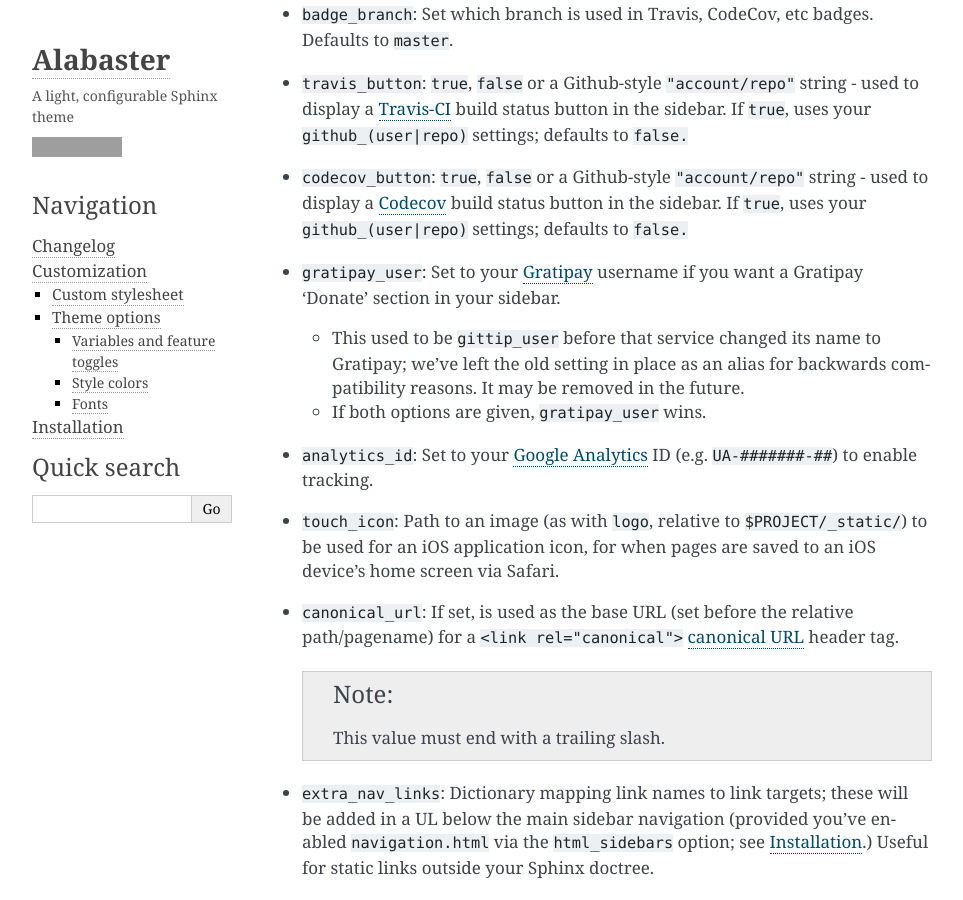
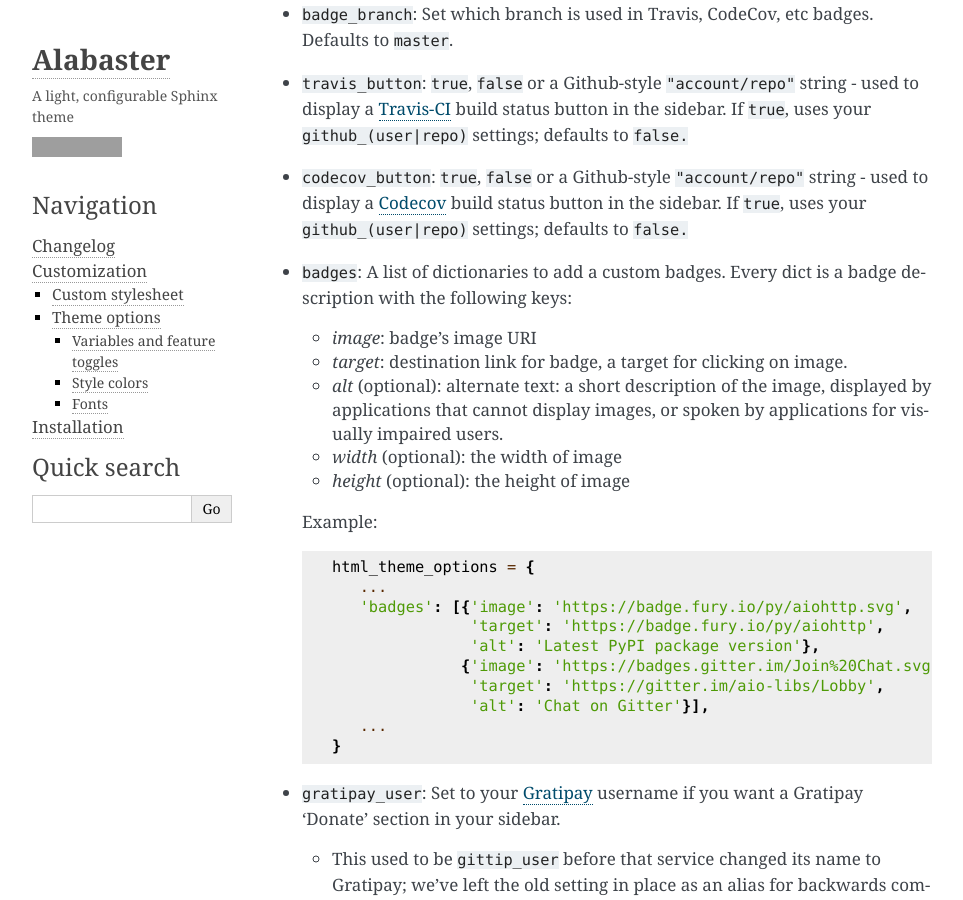
Before and after one commit to sphinx-doc/alabaster, a Sphinx documentation site: the page built from docs/customization.rst, in a window 1280 px wide and 900 px high, scrolled down 2364 px. Shown: the whole window, without its empty margins (148-1111 px from the left). Built offline with Sphinx 7.4.7, drawn with Linux system fonts in a browser that asks for light colours; grey boxes are pictures that could not be loaded.

Commit message:
Fix #120: Support generic badges

```diff
--- a/docs/changelog.rst
+++ b/docs/changelog.rst
@@ -2,6 +2,8 @@
 Changelog
 =========
 
+* :feature:`120` Support generic badges by ``badges`` config
+  option. Credit: Andrew Svetlov.
 * :support:`- backported` Miscellaneous project maintenance updates such as
   adding to Travis CI and enforcing the use of ``flake8``.
 * :feature:`110 backported` Add ``badge_branch`` option allowing
--- a/docs/customization.rst
+++ b/docs/customization.rst
@@ -115,6 +115,31 @@ Variables and feature toggles
   string - used to display a `Codecov <https://codecov.io>`_ build status
   button in the sidebar. If ``true``, uses your ``github_(user|repo)``
   settings; defaults to ``false.``
+* ``badges``: A list of dictionaries to add a custom badges. Every
+  dict is a badge description with the following keys:
+
+  * *image*: badge's image URI
+  * *target*: destination link for badge, a target for
+    clicking on image.
+  * *alt* (optional): alternate text: a short description of the image,
+    displayed by applications that cannot display images, or spoken by
+    applications for visually impaired users.
+  * *width* (optional): the width of image
+  * *height* (optional): the height of image
+
+  Example::
+
+     html_theme_options = {
+        ...
+        'badges': [{'image': 'https://badge.fury.io/py/aiohttp.svg',
+                    'target': 'https://badge.fury.io/py/aiohttp',
+                    'alt': 'Latest PyPI package version'},
+                   {'image': 'https://badges.gitter.im/Join%20Chat.svg',
+                    'target': 'https://gitter.im/aio-libs/Lobby',
+                    'alt': 'Chat on Gitter'}],
+        ...
+     }
+
 * ``gratipay_user``: Set to your `Gratipay <https://gratipay.com>`_ username
   if you want a Gratipay 'Donate' section in your sidebar.
 
```
Also changed, not shown: 2 other files.
